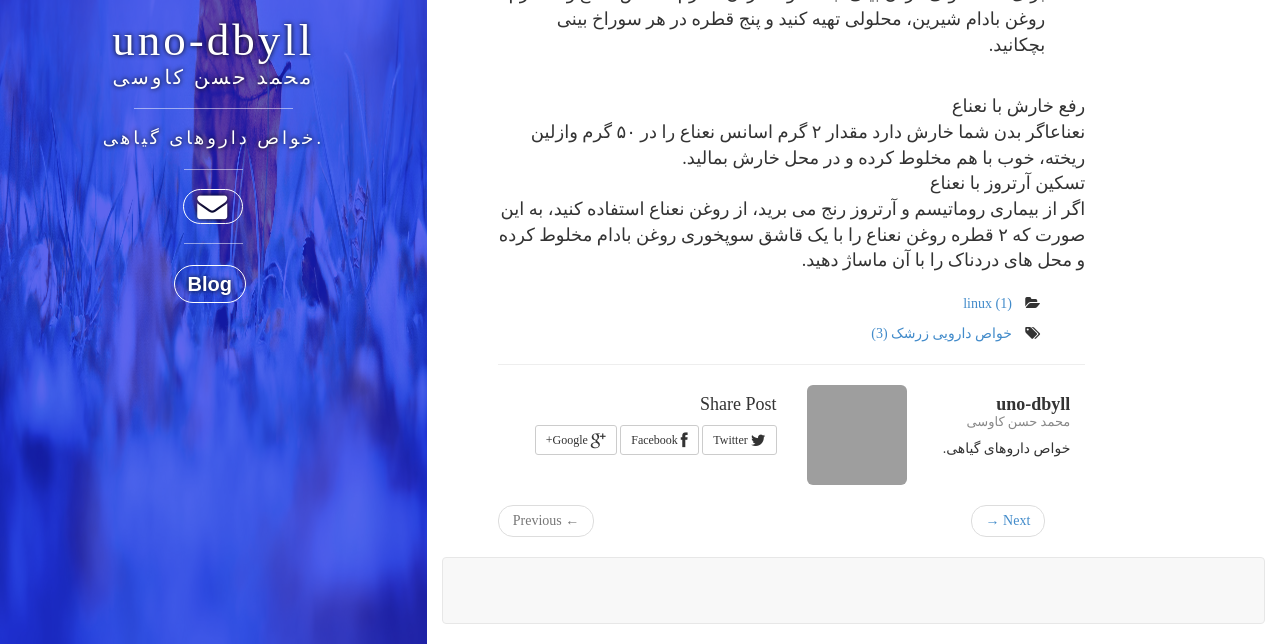
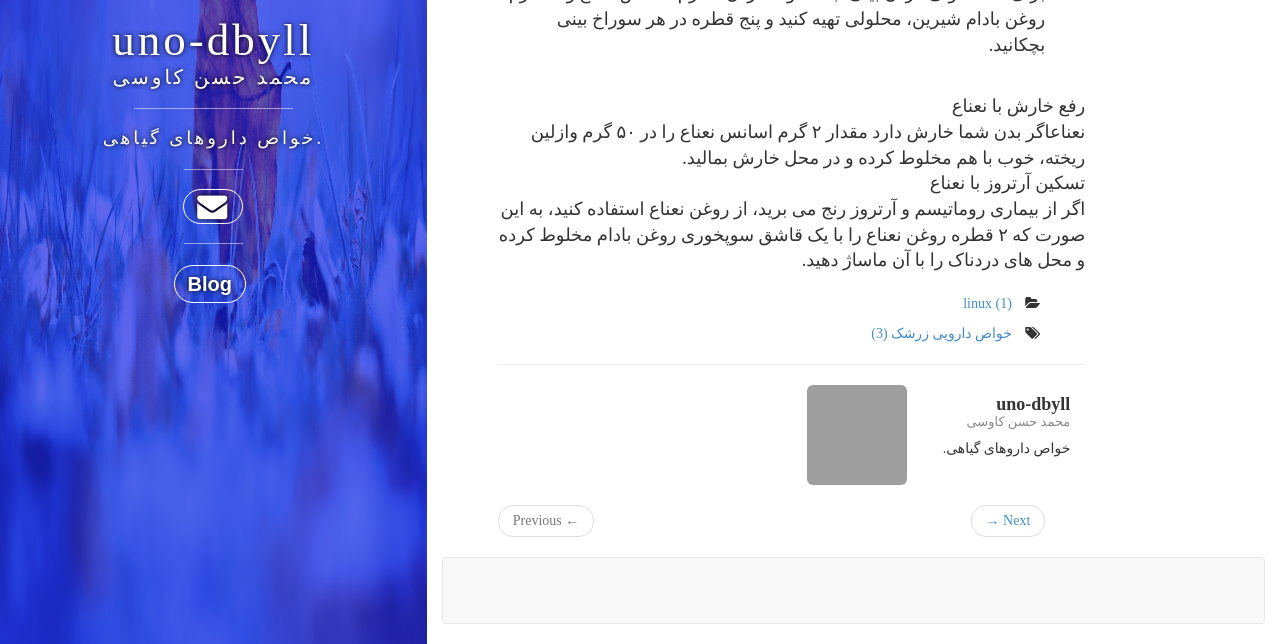
Before and after one commit to mhkavoosi33/mhkavoosi33.github.io, a Jekyll site: the page built from _posts/2013-11-02-easiest-way-to-install-lamp-on-ubuntu.md, in a window 1280 px wide and 900 px high, scrolled down 1874 px, cut to the strip 256-900 px from the top of the window. Built offline with Jekyll 4.4.1, drawn with Linux system fonts in a browser that asks for light colours; nearby versions of some CDN libraries; comment, search, counter and statistics services are not loaded; grey boxes are pictures that could not be loaded.

Commit message:
end commit

```diff
--- a/_includes/post.html
+++ b/_includes/post.html
@@ -75,22 +75,7 @@
 
     <div>
       <section class="share col-sm-6">
-        <h4 class="section-title">Share Post</h4>
-        <a class="btn btn-default btn-sm twitter" href="http://twitter.com/share?text={{page.title | encode}}{% if site.author.twitter%}&via={{site.author.twitter}}{% endif %}"
-           onclick="window.open(this.href, 'twitter-share', 'width=550,height=235');return false;">
-          <i class="fa fa-twitter fa-lg"></i>
-          Twitter
-        </a>
-        <a class="btn btn-default btn-sm facebook" href="https://www.facebook.com/sharer/sharer.php"
-           onclick="window.open(this.href, 'facebook-share','width=580,height=296');return false;">
-          <i class="fa fa-facebook fa-lg"></i>
-          Facebook
-        </a>
-        <a class="btn btn-default btn-sm gplus"
-           onclick="window.open('https://plus.google.com/share?url='+window.location.href, 'google-plus-share', 'width=490,height=530');return false;">
-          <i class="fa fa-google-plus fa-lg"></i>
-          Google+
-        </a>
+
       </section>
 
       <section class="col-sm-6 author">
--- a/_includes/sidebar.html
+++ b/_includes/sidebar.html
@@ -1,7 +1,7 @@
 <! -- sidebar.html -->
 <header class="sidebar-header" role="banner">
 	<a href="{{ site.BASE_PATH }}">
-		<img src="{uno-dbyll}" class="img-circle" style="border-radius: 50%;
+		<img src="{nana}" class="img-circle" style="border-radius: 50%;
 border: 3px solid #FFF; height:150px;width:150px" />
 	</a>
 	<h3 class="title">
```
Also changed, not shown: 7 other files.
